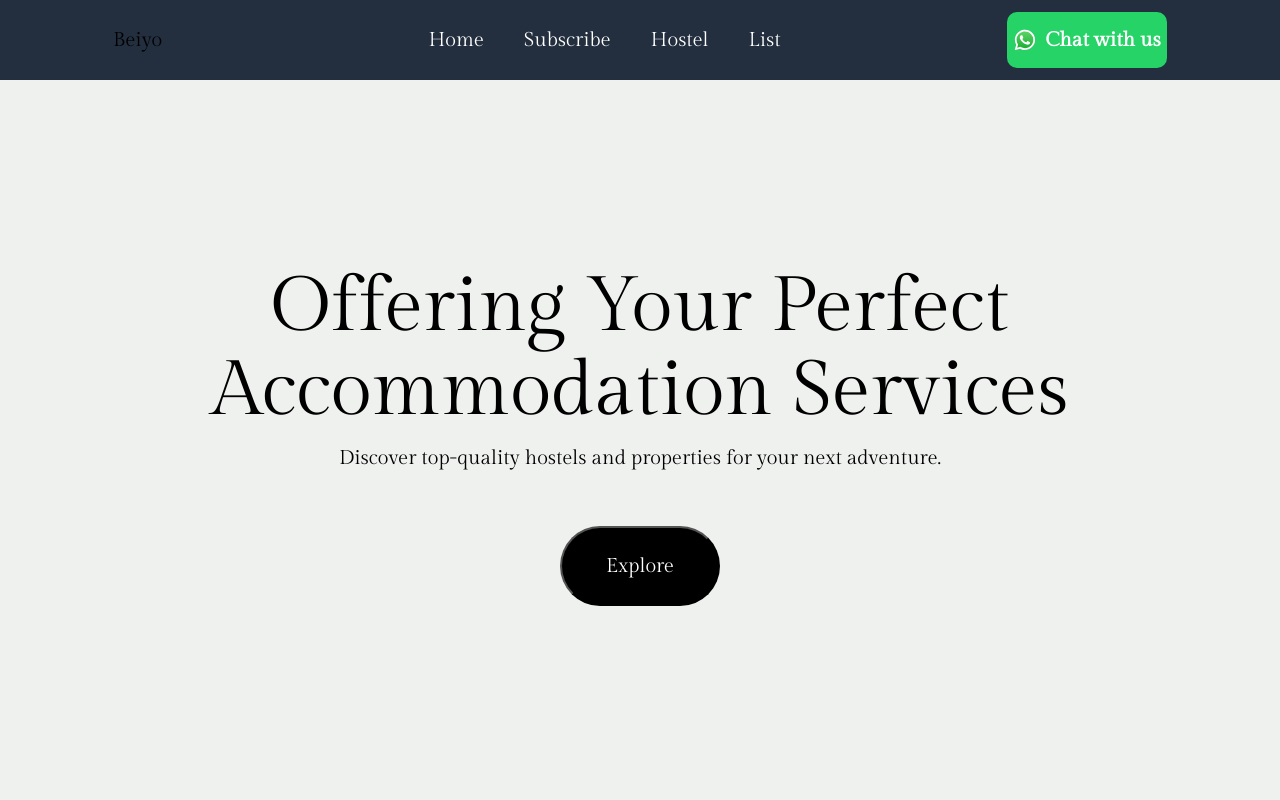
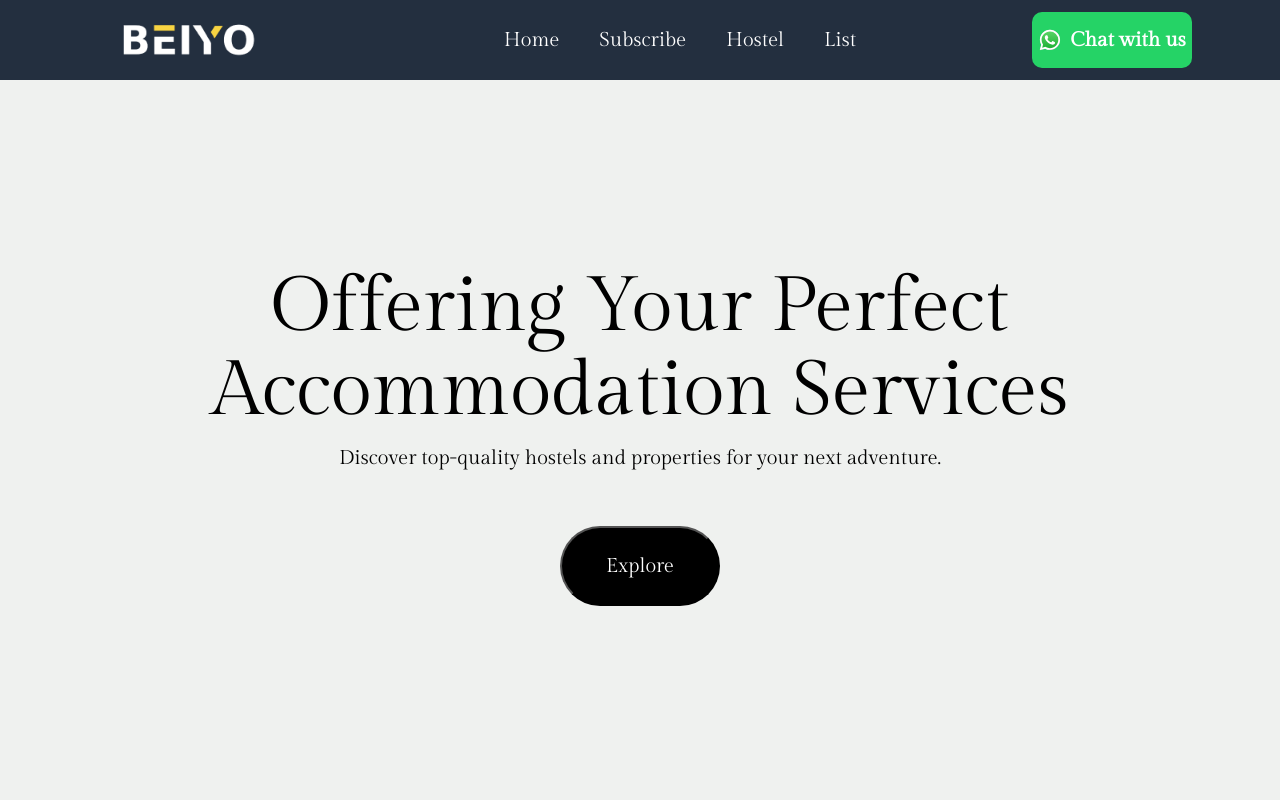
Before and after one commit to Tan1shqC/Beiyo-Fork, a React (Create React App) app: page / in a window 1280 px wide. Shown: the top 800 px of the page. Built offline with nearby package versions, Linux system fonts and the light colour scheme.

Commit message:
Add files via upload

```diff
--- a/src/components/Navbar.js
+++ b/src/components/Navbar.js
@@ -1,10 +1,11 @@
 import React from 'react'
 import whatsapp from '../images/WhatsApp.svg'
 import navicon from '../images/navigation-bar.png'
+import logo from '../images/main-yellow.png'
 function Navbar() {
   return (
     <div className="navbar">
-   <div className="logo">Beiyo</div>
+   <div className="logo"><img src={logo} alt="" /></div>
     <div>
        <ul className='navbar-content'>
 
```
